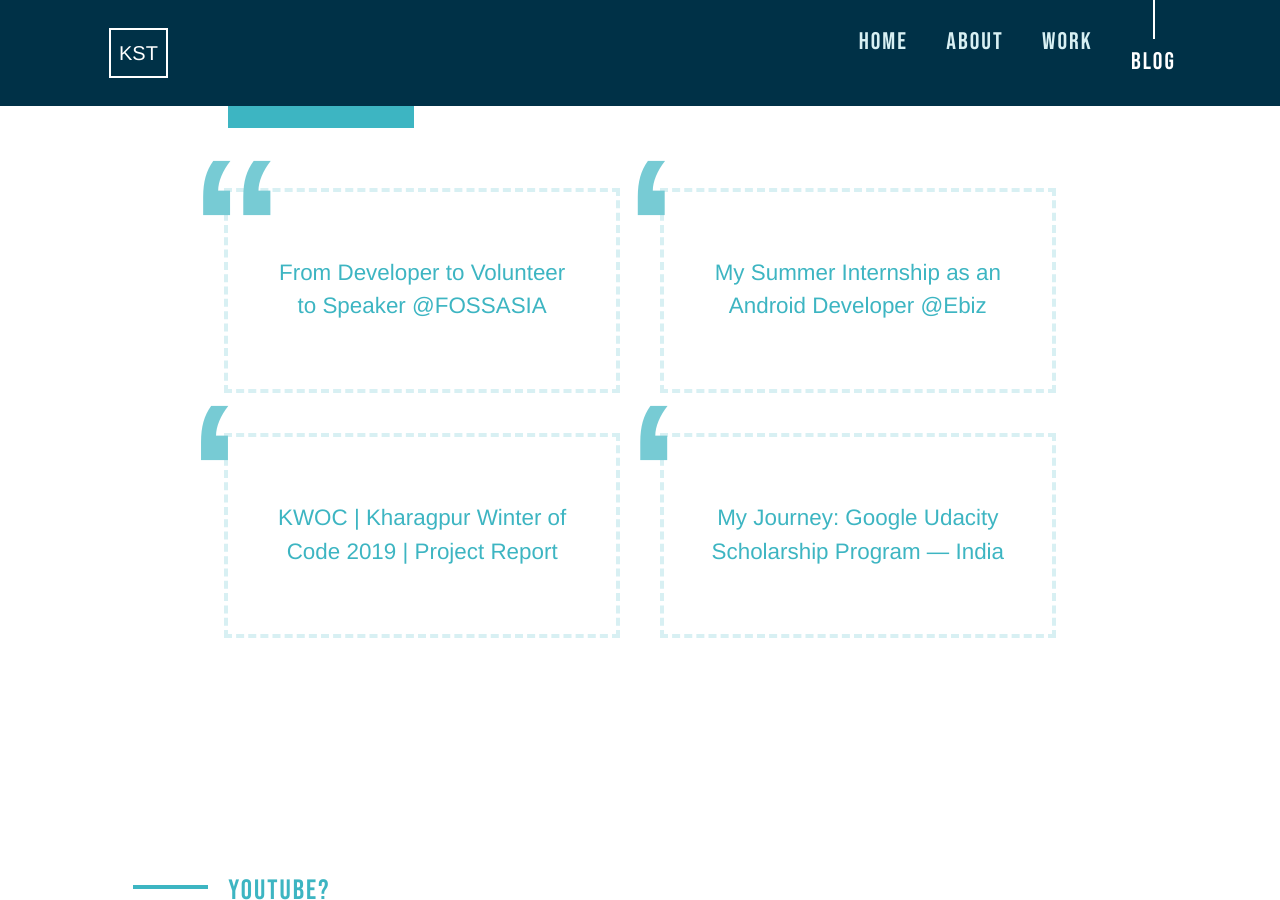
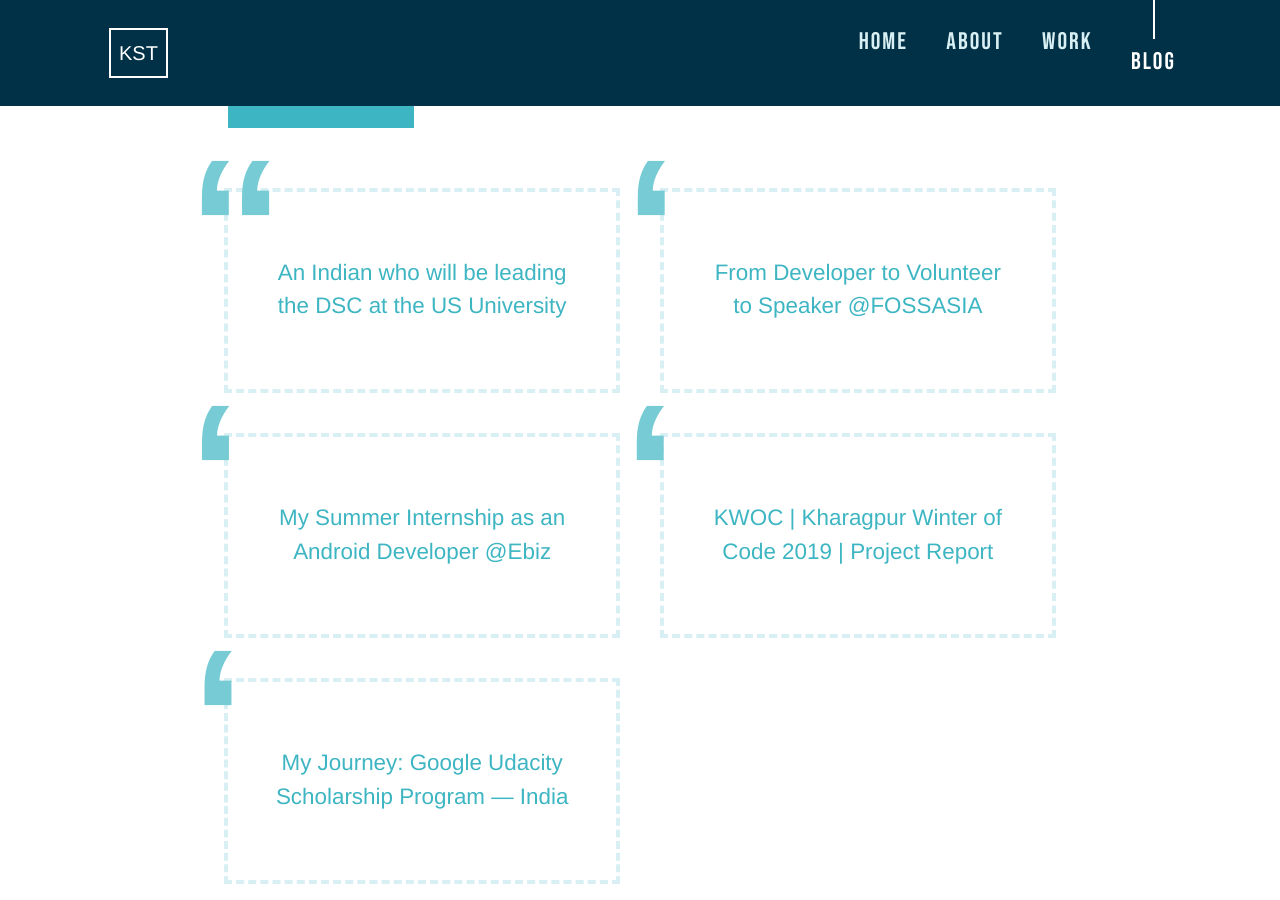
Before and after one commit to SAITARUN55/Portfolio, a Jekyll site: the page built from index.html, in a window 1280 px wide and 900 px high, scrolled down 3752 px. Built offline with Jekyll 4.4.1, drawn with Linux system fonts in a browser that asks for light colours.

Commit message:
Added latest article + time data (#7)

```diff
--- a/_data/articles.yml
+++ b/_data/articles.yml
@@ -1,11 +1,24 @@
+- title: "An Indian who will be leading the DSC at the US University"
+  url: "https://medium.com/@saitarunkaniganti/an-indian-who-will-be-leading-the-dsc-at-the-us-university-33f70a48f5a2"
+  date: Jul 31, 2020
+  reading_time: 8
+
 - title: "From Developer to Volunteer to Speaker @FOSSASIA"
   url: "https://medium.com/@saitarunkaniganti/from-developer-to-volunteer-to-speaker-fossasia-68e09715cb97"
+  date: Apr 12, 2020
+  reading_time: 6
 
 - title: "My Summer Internship as an Android Developer @Ebiz"
   url: "https://medium.com/@saitarunkaniganti/my-summer-internship-as-an-android-developer-30f1bb4b3b35"
+  date: Apr 5, 2020
+  reading_time: 6
 
 - title: "KWOC | Kharagpur Winter of Code 2019 | Project Report"
   url: "https://medium.com/@saitarunkaniganti/kwoc-kharagpur-winter-of-code-2019-project-report-c822e3ca4c74"
+  date: Jan 15, 2020
+  reading_time: 3
 
 - title: "My Journey: Google Udacity Scholarship Program — India"
   url: "https://medium.com/@saitarunkaniganti/my-journey-google-udacity-scholarship-program-india-6e3dc1e3b266"
+  date: May 16, 2018
+  reading_time: 7
```
